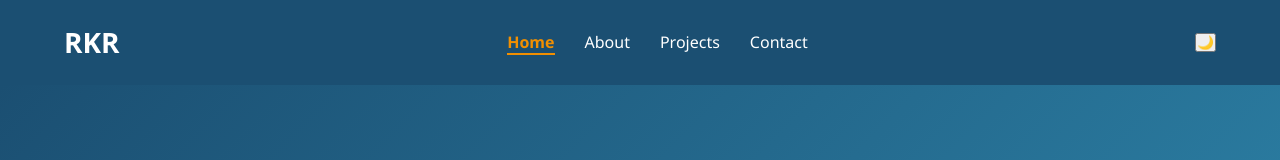
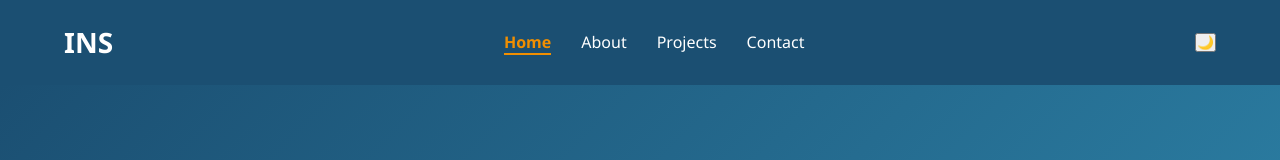
Before and after one commit to iksha1947-png/SW_CSE_B1.4_Internship, a React (Vite) app in the folder day/day15/react-portfolio/: page / in a window 1280 px wide. Shown: the top 160 px of the page. Built offline with nearby package versions, Linux system fonts and the light colour scheme.

Commit message:
Navbar.jsx

```diff
--- a/day/day15/react-portfolio/src/components/Navbar/Navbar.jsx
+++ b/day/day15/react-portfolio/src/components/Navbar/Navbar.jsx
@@ -8,7 +8,7 @@ function Navbar({ theme, toggleTheme }) {
     return (
         <header className="site-header">
             <nav className="navbar">
-                <div className="logo">RKR</div>
+                <div className="logo">INS</div>
 
                 <ul className={isMenuOpen ? "nav-links open" : "nav-links"}>
                     <li>
```
